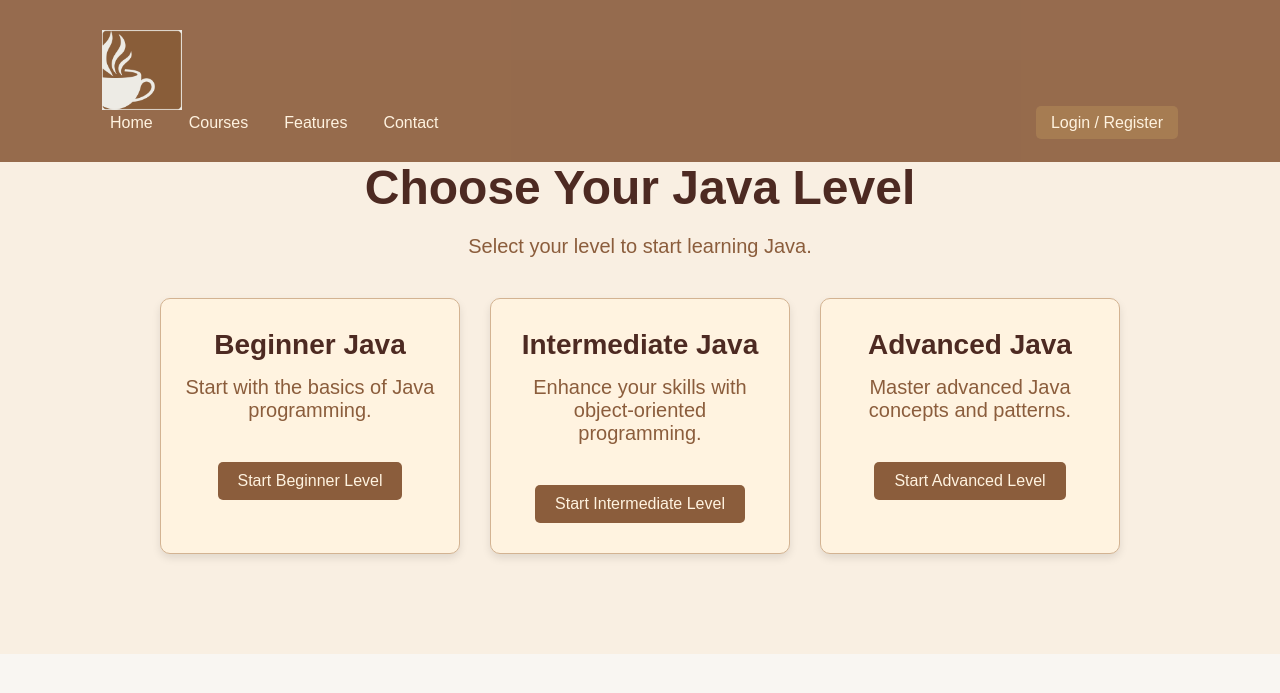
After one commit to anmol7373/Javify, a PHP site: page /courses.php in a window 1280 px wide. The commit adds this page. Shown: the top 693 px of the page. Run offline with PHP 8.4, Linux system fonts and the light colour scheme.

Commit message:
courses.php page done

```diff
--- /dev/null
+++ b/courses.php
@@ -0,0 +1,68 @@
+<?php
+    session_start();
+    $isLoggedIn = isset($_SESSION['logged_in']) && $_SESSION['logged_in'] === true;
+    $username = $isLoggedIn ? $_SESSION['username'] : '';
+?>
+
+<!DOCTYPE html>
+<html lang="en">
+<head>
+    <meta charset="UTF-8">
+    <meta name="viewport" content="width=device-width, initial-scale=1.0">
+    <title>Javify - Java Courses</title>
+    <link rel="stylesheet" href="css/style.css">
+</head>
+<body id="courses-page">
+
+<!-- Navbar (Include the same navbar as in the index) -->
+<header id="index-header">
+    <div class="index-container">
+        <div class="logo">
+            <img src="images/Logo-2.png" alt="Javify Logo">
+        </div>
+        <nav>
+            <ul class="nav-links">
+                <li><a href="index.php">Home</a></li>
+                <li><a href="courses.php" class="active">Courses</a></li>
+                <li><a href="#features">Features</a></li>
+                <li><a href="#contact">Contact</a></li>
+            </ul>
+            <ul class="auth-links">
+                <?php if ($isLoggedIn): ?>
+                    <li><a href="profile.php" class="btn auth-btn">Hello, <?php echo htmlspecialchars($username); ?></a></li>
+                    <li><a href="logout.php" class="btn auth-btn">Logout</a></li>
+                <?php else: ?>
+                    <li><a href="login_register.php" class="btn auth-btn">Login / Register</a></li>
+                <?php endif; ?>
+            </ul>
+        </nav>
+    </div>
+</header>
+
+<!-- Main Content Section -->
+<section id="course-selection">
+    <div class="index-container text-center">
+        <h1>Choose Your Java Level</h1>
+        <p>Select your level to start learning Java.</p>
+        <div class="course-levels">
+            <div class="course-card">
+                <h2>Beginner Java</h2>
+                <p>Start with the basics of Java programming.</p>
+                <a href="beginner.php" class="btn course-btn">Start Beginner Level</a>
+            </div>
+            <div class="course-card">
+                <h2>Intermediate Java</h2>
+                <p>Enhance your skills with object-oriented programming.</p>
+                <a href="intermediate.php" class="btn course-btn">Start Intermediate Level</a>
+            </div>
+            <div class="course-card">
+                <h2>Advanced Java</h2>
+                <p>Master advanced Java concepts and patterns.</p>
+                <a href="advanced.php" class="btn course-btn">Start Advanced Level</a>
+            </div>
+        </div>
+    </div>
+</section>
+
+</body>
+</html>
--- a/css/style.css
+++ b/css/style.css
@@ -244,3 +244,88 @@ p {
 .get-started-btn:hover {
     background-color: #A67C52;
 }
+
+/*---------------------------------------------------------
+|                   COURSES PAGE STYLES                   |
+-----------------------------------------------------------*/
+
+#courses-page #course-selection {
+    background-color: #F9EFE2; /* Light background */
+    padding: 80px 20px;
+    text-align: center;
+}
+
+#course-selection {
+    padding-top: 100px; /* Adjust as necessary */
+    background-color: #F9EFE2;
+    text-align: center;
+}
+
+#course-selection h1 {
+    font-size: 3rem;
+    color: #4D2A22;
+    font-family: 'Poppins', sans-serif;
+    margin-bottom: 20px;
+}
+
+#course-selection p {
+    font-size: 1.25rem;
+    color: #8B5D3C;
+    margin-bottom: 40px;
+}
+
+/* Course Levels Container */
+.course-levels {
+    display: flex;
+    gap: 30px;
+    justify-content: center;
+    flex-wrap: wrap; /* Ensures responsiveness */
+}
+
+/* Course Card Styling */
+.course-card {
+    background-color: #FFF3E0;
+    border: 1px solid #D3B392;
+    border-radius: 10px;
+    width: 300px;
+    padding: 30px 20px;
+    box-shadow: 0 4px 8px rgba(0, 0, 0, 0.1);
+    transition: transform 0.3s, box-shadow 0.3s;
+    display: flex;
+    flex-direction: column;
+    align-items: center;
+}
+
+.course-card h2 {
+    font-size: 1.75rem;
+    color: #4D2A22;
+    margin-bottom: 15px;
+}
+
+.course-card p {
+    font-size: 1rem;
+    color: #8B5D3C;
+    margin-bottom: 25px;
+}
+
+/* Button Styling for Course Cards */
+.course-btn {
+    background-color: #8B5D3C;
+    color: #FFF3E0;
+    padding: 10px 20px;
+    font-size: 1rem;
+    border-radius: 5px;
+    text-decoration: none;
+    transition: background-color 0.3s;
+}
+
+.course-btn:hover {
+    background-color: #A67C52;
+    color: #FFF;
+}
+
+/* Hover Effect for Course Cards */
+.course-card:hover {
+    transform: translateY(-5px);
+    box-shadow: 0 8px 16px rgba(0, 0, 0, 0.15);
+}
```
Also changed, not shown: index.html (+4 -4 lines).
